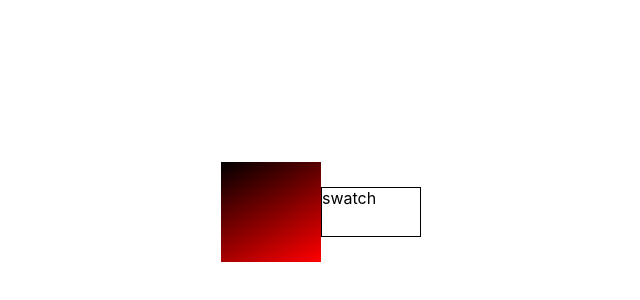
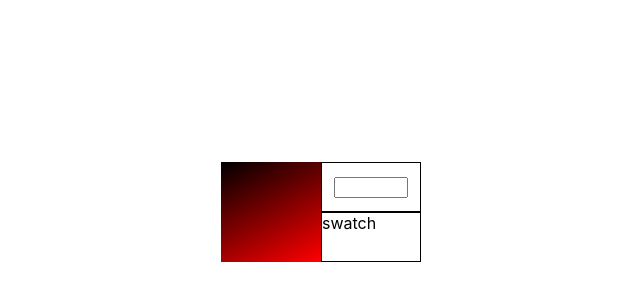
Before and after one commit to datner/react-color-selection-streamelements, a React (Create React App) app: page / in a window 1280 px wide. Shown: the part 188-488 px from the top of the page, without its empty margins (319-959 px from the left). Built offline with nearby package versions, Linux system fonts and the light colour scheme.

Commit message:
attach to App

```diff
--- a/src/components/App/App.js
+++ b/src/components/App/App.js
@@ -2,13 +2,17 @@ import React from 'react';
 import useStyles from './App.styles'
 import Picker from 'components/Picker';
 import Swatch from 'components/Swatch';
+import ColorInput from 'components/ColorInput';
 
 function App() {
   const classes = useStyles();
   return (
     <div className={classes.App}>
       <Picker/>
+      <div>
+      <ColorInput/>
       <Swatch />
+      </div>
     </div>
   );
 }
```
